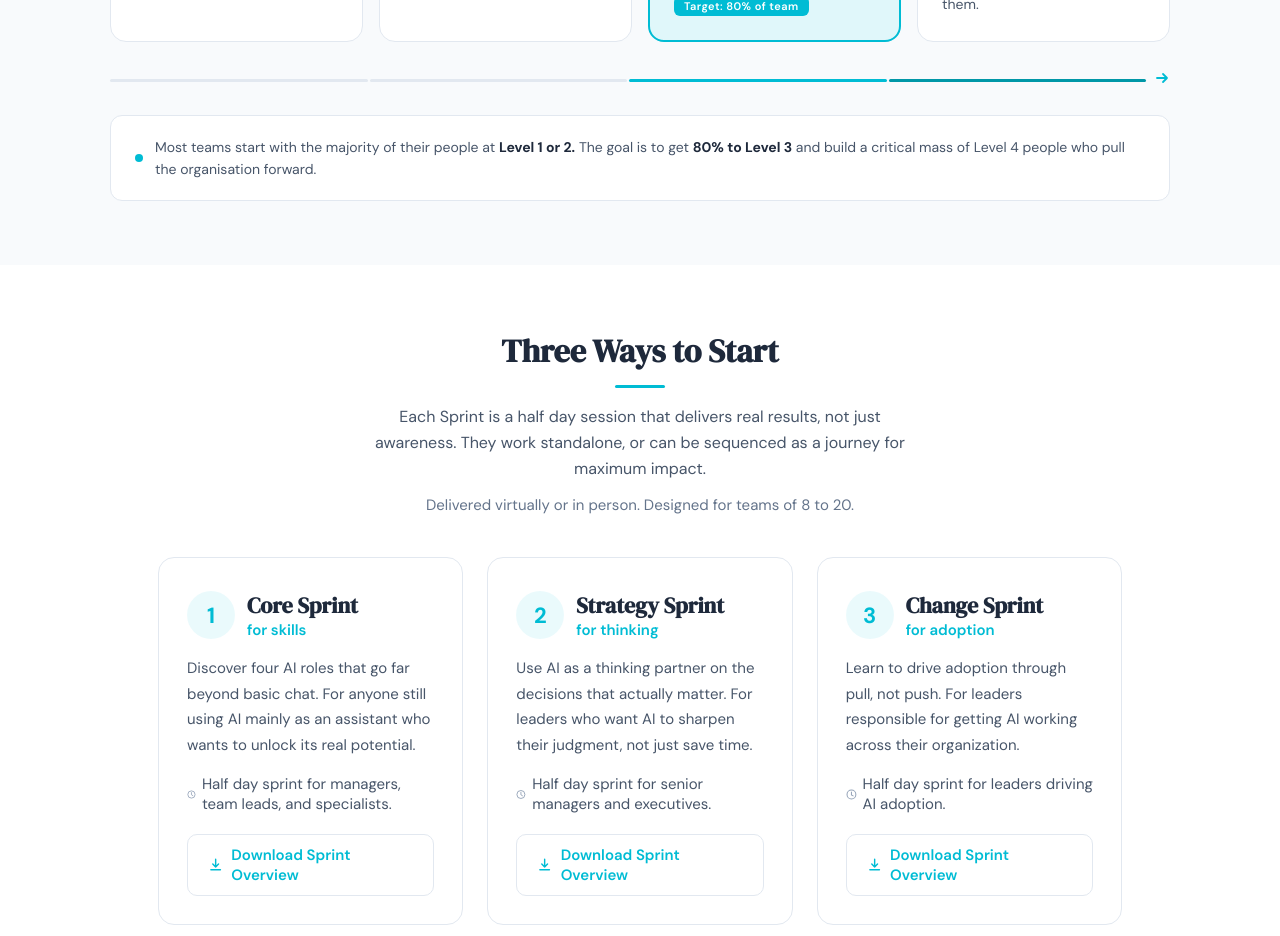
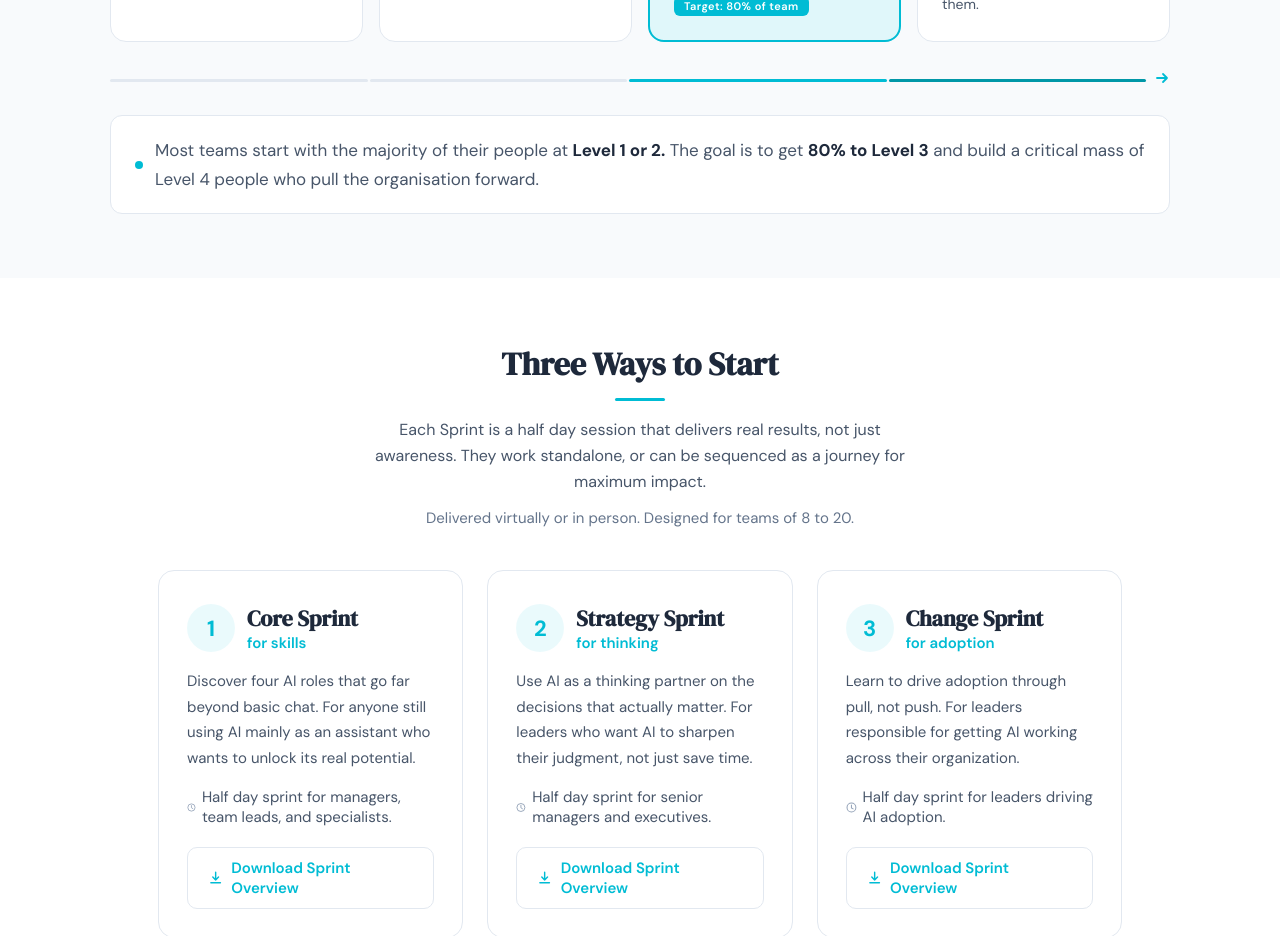
Before and after one commit to coachbay/site, a React (Vite) app: page / in a window 1280 px wide. Shown: the part 1460-2396 px from the top of the page. Built offline with nearby package versions, Linux system fonts and the light colour scheme; what @react-pdf/renderer would draw is missing.

Commit message:
Increase benchmark box font size

```diff
--- a/LandingPage.jsx
+++ b/LandingPage.jsx
@@ -304,7 +304,7 @@ export default function LandingPage({ onNavigate }) {
             gap: 12,
           }}>
             <div style={{ width: 8, height: 8, borderRadius: "50%", background: CYAN, flexShrink: 0 }} />
-            <p style={{ color: "#475569", fontSize: 14, lineHeight: 1.6, margin: 0 }}>
+            <p style={{ color: "#475569", fontSize: 17, lineHeight: 1.7, margin: 0 }}>
               Most teams start with the majority of their people at <strong style={{ color: "#1e293b" }}>Level 1 or 2.</strong> The goal is to get <strong style={{ color: "#1e293b" }}>80% to Level 3</strong> and build a critical mass of Level 4 people who pull the organisation forward.
             </p>
           </div>
```
Also changed, not shown: 3 other files (tests, documents, lock files or other folders).
